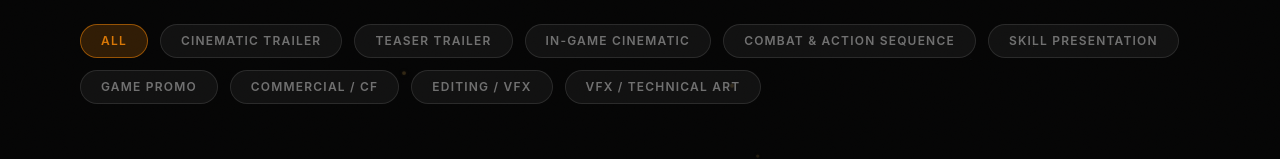
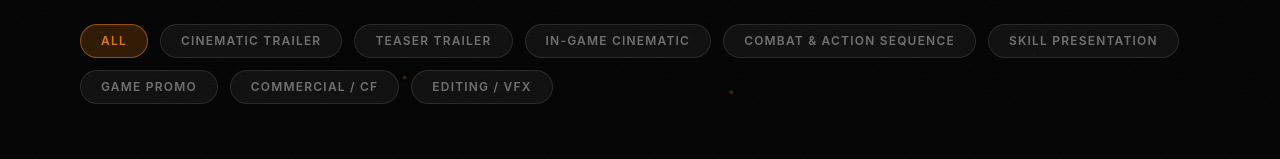
Before and after one commit to choiseokhee4u-svg/Csh_Portfolio, a React app: page /works in a window 1280 px wide. Shown: the part 268-427 px from the top of the page. Built offline with nearby package versions, Linux system fonts and the light colour scheme; the HTML template or start-up script is replaced by a standard one.

Commit message:
feat: Remove VFX category videos

```diff
--- a/src/data/videos.js
+++ b/src/data/videos.js
@@ -258,86 +258,6 @@ const allVideos = [
         title: '[셀리턴 New TVCF] 당신만을 위한 완성맞춤 - 이민호,강소라,박서준의 LED마스크',
         url: 'https://www.youtube.com/embed/L_I4nMkZPNI',
         category: 'Commercial / CF'
-    },
-
-    // === VFX & Technical Art (ArtStation) ===
-    {
-        id: '43',
-        title: 'Unreal engine5 Aura Effect',
-        url: 'https://www.artstation.com/api/v2/animation/video_clips/76f0e389-ee1e-455f-bc91-cf63cb8afc3e/embed.html?s=802f21d5c89c2bd398e019f2b7262abdf13f9005584772fba8104089d5e923ba',
-        category: 'VFX / Technical Art'
-    },
-    {
-        id: '44',
-        title: 'Unreal Engine5 -Niagara Horse Summon _Study',
-        url: 'https://www.artstation.com/api/v2/animation/video_clips/3535395c-1559-46f8-a75f-7b668448be05/embed.html?s=3647a6360e7abc400f9e06a91cb320bc5a45f92d2b6a08fd35401a2d146c4e96',
-        category: 'VFX / Technical Art'
-    },
-    {
-        id: '45',
-        title: 'Unreal engine 5 Niagara Drone Missile Explosion',
-        url: 'https://www.artstation.com/api/v2/animation/video_clips/3556f56a-83db-4135-965b-0e7df2d0d76c/embed.html?s=fc65c169ea4f423ef2d3c1b17b5dc4c459f5bf278832130fc047456fefb61cdd',
-        category: 'VFX / Technical Art'
-    },
-    {
-        id: '46',
-        title: 'Unreal engine 5 VFX Study Stencil Buffer&Exp',
-        url: 'https://www.artstation.com/api/v2/animation/video_clips/efff0556-6917-4f12-8b0e-f6062b0a0d72/embed.html?s=c07173bccf414ee6b4c2c36e7272e4b5fb46b35ada42c66d629c70378035a192',
-        category: 'VFX / Technical Art'
-    },
-    {
-        id: '47',
-        title: 'Unreal engine 5 niagara SkelMorph_exp Study',
-        url: 'https://www.artstation.com/api/v2/animation/video_clips/58f714eb-c3e8-44aa-a81d-c37c5e09d0dd/embed.html?s=8d7c0ae24cdac8d9496f676bd650fc2cbdbe8d96e0d35198ea0d3266cb68230d',
-        category: 'VFX / Technical Art'
-    },
-    {
-        id: '48',
-        title: 'Unreal engine 5 Water Exp Niagara',
-        url: 'https://www.artstation.com/api/v2/animation/video_clips/e1d6681a-cf84-431c-a2b4-5a6b089100bd/embed.html?s=862af8bcdd68dec6cac94fc607a811f1affd7335a9c85f07adbcd7ea8e745215',
-        category: 'VFX / Technical Art'
-    },
-    {
-        id: '49',
-        title: 'Unreal engine 5 niagara Death Vfx',
-        url: 'https://www.artstation.com/api/v2/animation/video_clips/e841b36b-7569-4ebc-a834-50fb43d351fa/embed.html?s=fe761ff5b46ed0026b6e7c759b23cccd5955ca063729bc7c4146c08e3e42dcdf',
-        category: 'VFX / Technical Art'
-    },
-    {
-        id: '50',
-        title: 'Unreal engine 5 niagara Thunder Fx study',
-        url: 'https://www.artstation.com/api/v2/animation/video_clips/70296187-111d-4ae0-9805-d42a3817695a/embed.html?s=cb9568fb34cfae2de74c377a40bf633ddbf1042e8cec4685fb257e3368760781',
-        category: 'VFX / Technical Art'
-    },
-    {
-        id: '51',
-        title: 'Ice Exp Fx Study',
-        url: 'https://www.artstation.com/api/v2/animation/video_clips/437d291b-cca0-47a6-98ff-135cddc74d3c/embed.html?s=00dfd4c72a355a8329e79eaf458579c56316613767f13ad79e168cd4b26d053c',
-        category: 'VFX / Technical Art'
-    },
-    {
-        id: '52',
-        title: 'VFX_Study Ground_Exp',
-        url: 'https://www.artstation.com/api/v2/animation/video_clips/90cfb1de-17ca-4ae2-a67d-9e76cd25d6b8/embed.html?s=ae69c289ea30882a4bc51957e2c11129a8f1aabb748891c17320a2191a98b168',
-        category: 'VFX / Technical Art'
-    },
-    {
-        id: '53',
-        title: 'Unreal engine 5 Niagara Swing Trail Study',
-        url: 'https://www.artstation.com/api/v2/animation/video_clips/f4331275-c5ac-45a8-bda4-5486ab695b63/embed.html?s=5892743021e52c022fd9726ceadd7af394d7f2797219c338da75d807755d1467',
-        category: 'VFX / Technical Art'
-    },
-    {
-        id: '54',
-        title: 'Vfx_Study UE5 Niagara Sword Trail',
-        url: 'https://www.artstation.com/api/v2/animation/video_clips/873a6bd6-cf39-457d-8960-168ab8fa11e6/embed.html?s=562a1ec1bf231d98e5dd159aac7cda7977bed9f38d5b4d504263512455afdd4c',
-        category: 'VFX / Technical Art'
-    },
-    {
-        id: '55',
-        title: 'Vfx_Study UE5 Niagara Shiled',
-        url: 'https://www.artstation.com/api/v2/animation/video_clips/946bb4a0-1b49-4ddf-8ff0-1e90b9434757/embed.html?s=1e0d1c6e7a3438b3f688cb1e414e8d4534d64527ab333113f3ee0931ef31113d',
-        category: 'VFX / Technical Art'
     }
 ];
 
```
